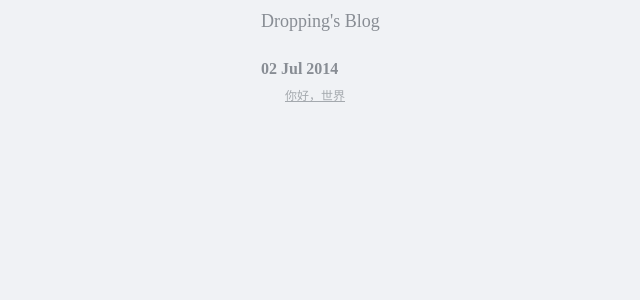
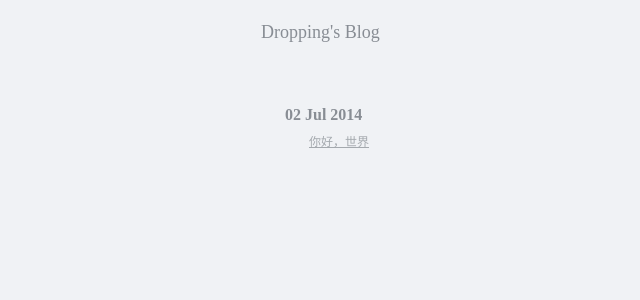
Before and after one commit to droppings/droppings.github.com, a Jekyll site: the page built from index.html, in a window 1280 px wide. Shown: the top 300 px of the page, without its empty margins (79-719 px from the left). Built offline with Jekyll 4.4.1, drawn with Linux system fonts in a browser that asks for light colours.

Commit message:
update style

```diff
--- a/css/style.css
+++ b/css/style.css
@@ -21,7 +21,8 @@ body{background:#f0f2f5;color:#888d94;font-family:'Microsoft Yahei';font-size:12
 * html .clearfix { height: 1%; }
 .clearfix { display: block; }
 
-.title{font-size:18px;}
+.title{font-size:18px;line-height:40px;}
+.post-list{padding:2em;}
 .post-list li{line-height:24px;vertical-align:middle;}
 .post-list a{color:#a4a9ae}
 .post-date{font-size:16px;font-weight:bold;line-height:30px;}
```
